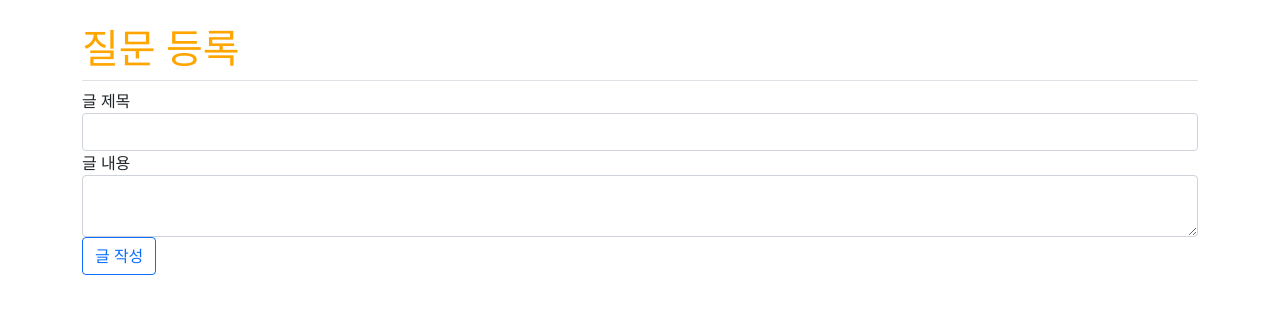
After one commit to SJLEE316/djangoMaster, a Django app: page /home/question_new in a window 1280 px wide. The commit adds this page. Shown: the top 314 px of the page. Run offline with Django 3.2, Linux system fonts and the light colour scheme.

Commit message:
CREATE : Not Using ModelForm

```diff
--- a/home/templates/home/question_list.html
+++ b/home/templates/home/question_list.html
@@ -29,7 +29,9 @@
       {% endif %}
     </tbody>
   </table>
-  <a href="{% url 'home:question_create' %}">질문 등록하기</a>
+  <!-- <a href="{% url 'home:question_create' %}">질문 등록하기</a> -->
+  <!-- 모델 폼 이용하지 않을 경우 -->
+  <a href="{% url 'home:question_new' %}">질문 등록하기</a>
 </div>
 
 
--- /dev/null
+++ b/home/templates/home/question_new.html
@@ -0,0 +1,22 @@
+{% extends 'base.html' %}
+{% block content %}
+
+<div class="container my-3">
+  <h1 class="border-bottom py-2">질문 등록</h1>
+  <form action="{% url 'home:question_create' %}" method="POST" enctype="multipart/form-data">
+    {% csrf_token %}
+    <div class="form-group">
+      <label>글 제목</label>
+      <input type="text" class="form-control" name="subject">
+    </div>
+
+    <div class="form-group">
+      <label>글 내용</label>
+      <textarea class="form-control" name="content"></textarea>
+    </div>
+
+    <input type="submit" value="글 작성" class="btn btn-outline-primary">
+  </form>
+</div>
+
+{% endblock %}
--- a/home/urls.py
+++ b/home/urls.py
@@ -4,8 +4,12 @@ from .views import * # home>views에서 모든 함수를 가져온다.
 app_name = "home"
 urlpatterns = [
   path('go_hello', hello, name="hello"), # home>views.py의 hello함수를 의미한다. 이름을 붙여준다.
+  # Question
+  path('question_new', question_new, name="question_new"), # 작성 페이지로 이동
+  path('question_create', question_create, name="question_create"), # 작성한 글 저장
   path('question_list', question_list, name="question_list"), # 경로, 함수, 경로 이름
   path('<int:question_id>', question_detail, name="question_detail"), # question_id에 숫자가 mapping되었다.
+
+  # Answer
   path('answer/create/<int:question_id>', answer_create, name="answer_create"), # question_id에 숫자가 mapping되었다.
-  path('question_create', question_create, name="question_create"),
 ]
--- a/home/views.py
+++ b/home/views.py
@@ -18,17 +18,28 @@ def question_detail(request, question_id):
   context = { 'a_question' : question } # 위의 question를 context 변수인 a_question에 저장한다.
   return render(request, 'home/question_detail.html', context)
 
+# 모델 폼 이용하지 않을 경우 필요한 함수
+def question_new(request):
+  return render(request, 'home/question_new.html')
+
 def question_create(request):
-  if request.method == 'POST':
-    a_form = QuestionForm(request.POST)
-    if a_form.is_valid():
-      question = a_form.save(commit=False) # 폼에 없는 필드인 create_date부분을 자동입력으로 모델을 설정하였기 때문에 a_form.save()라고 작성하여도 오류가 발생하지는 않는다.
-      question.save()
-      return redirect('home:question_list')
-  else: # request.method == 'GET'인 경우
-    a_form = QuestionForm() # QuestionForm 클래스로 생성한 객체 a_form을 사용할 것이다.
-  context = {'form' : a_form } # html에서의 form과 같다.
-  return render(request, 'home/question_form.html', context)
+  if request.method == "POST":
+    subject=request.POST.get('subject') # HTML의 name과 같아야 한다.
+    content=request.POST.get('content')
+    Question.objects.create(subject=subject, content=content)
+  return redirect('home:question_list')
+
+  # 모델 폼 이용한 코드
+  # if request.method == 'POST':
+  #   a_form = QuestionForm(request.POST)
+  #   if a_form.is_valid():
+  #     question = a_form.save(commit=False) # 폼에 없는 필드인 create_date부분을 자동입력으로 모델을 설정하였기 때문에 a_form.save()라고 작성하여도 오류가 발생하지는 않는다.
+  #     question.save()
+  #     return redirect('home:question_list')
+  # else: # request.method == 'GET'인 경우
+  #   a_form = QuestionForm() # QuestionForm 클래스로 생성한 객체 a_form을 사용할 것이다.
+  # context = {'form' : a_form } # html에서의 form과 같다.
+  # return render(request, 'home/question_form.html', context)
 
 def answer_create(request, question_id):
   question = get_object_or_404(Question, pk=question_id)
```
Also changed, not shown: README.md, db.sqlite3.
